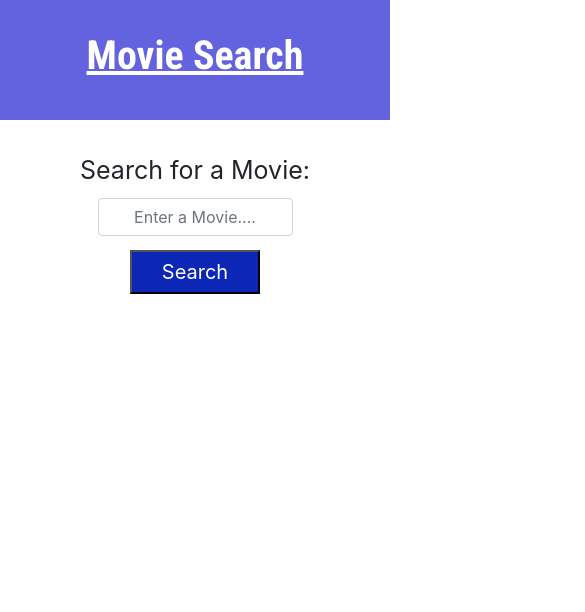
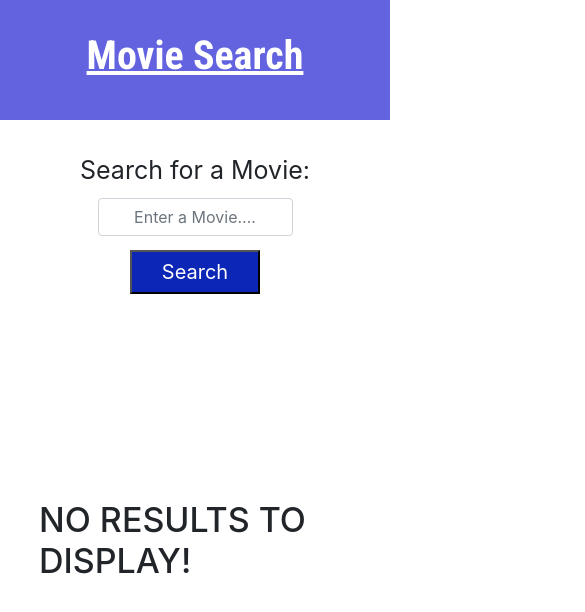
Before and after one commit to Anthony-G89/Movie-Search-App, a React (Create React App) app: page / in a window 390 px wide. Shown: the top 612 px of the page, 585 px wide, since content can reach past the window. Built offline with nearby package versions, Linux system fonts and the light colour scheme; no server answers.

Commit message:
Styled text no results to display for mobile use. Used Media Query

```diff
--- a/src/App.css
+++ b/src/App.css
@@ -18,6 +18,16 @@
     bottom: 9em;
     left: 19em;
     font-size: 40px;
+}
+
+@media only screen and (max-width: 499px) {
+  .noDisplay {
+    position: absolute;
+    left: 39px;
+    top: 500px;
+    font-size: 34px;
+    text-transform: uppercase;
+}
 }
 
 .App-header {
--- a/src/App.js
+++ b/src/App.js
@@ -62,7 +62,7 @@ class MovieContainer extends Component {
             released={this.state.results.Released}
           />
         ) : (
-           <h3 className="noDisplay">No results to display! 😞</h3>
+           <h3 className="noDisplay">No results to display!</h3>
          )}
 
       </div>
```
Also changed, not shown: 1 other file (tests, documents, lock files or other folders).
